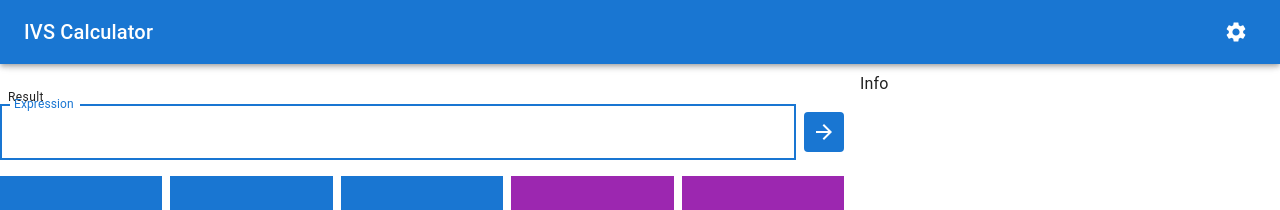
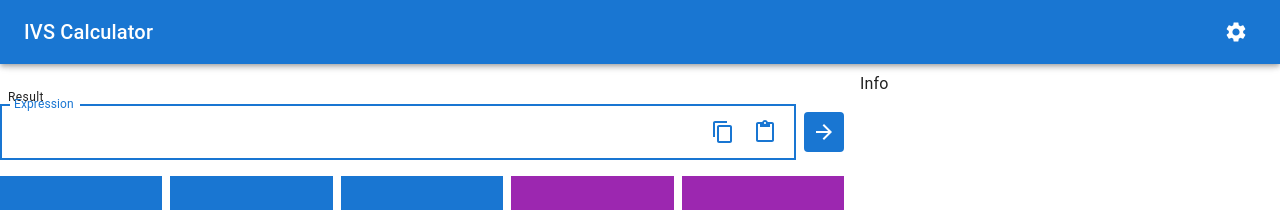
Before and after one commit to NickSettler/IVS-project-2, a React (Vite) app: page / in a window 1280 px wide. Shown: the top 210 px of the page. Built offline with nearby package versions, Linux system fonts and the light colour scheme.

Commit message:
feat(components): add copy/paste actions for calculator

```diff
--- a/src/components/calculator/Calculator.tsx
+++ b/src/components/calculator/Calculator.tsx
@@ -12,6 +12,7 @@ import {
   Box,
   Button,
   ButtonProps,
+  IconButton,
   Stack,
   styled,
   Tab,
@@ -19,7 +20,13 @@ import {
   TextField,
   Typography,
 } from '@mui/material';
-import { Executor, Lexer, Scanner, TAbstractSyntaxTree } from '../../lib/calc';
+import {
+  Executor,
+  isExpressionValid,
+  Lexer,
+  Scanner,
+  TAbstractSyntaxTree,
+} from '../../lib/calc';
 import { cloneDeep, isEmpty } from 'lodash';
 import { MathSVG } from '../math/Math.tsx';
 import { CalculatorButton } from './CalculatorButton.tsx';
@@ -34,9 +41,10 @@ import {
   E_CALCULATOR_BUTTONS,
   TCalculatorButton,
 } from './types.ts';
-import { ArrowForward } from '@mui/icons-material';
+import { ArrowForward, ContentCopy, ContentPaste } from '@mui/icons-material';
 import { useLocalStorage } from 'usehooks-ts';
 import { E_LOCAL_STORAGE_KEYS } from '../../utils/local-storage';
+import toast from 'react-hot-toast';
 
 const LatexExpressionBox = styled(Box)(({ theme }) => ({
   display: 'flex',
@@ -49,7 +57,12 @@ const ExpressionField = styled(TextField)({
   borderRadius: 0,
 
   '& .MuiInputBase-root': {
+    position: 'relative',
     borderRadius: 0,
+
+    '& input': {
+      fontFamily: 'monospace',
+    },
   },
 });
 
@@ -218,6 +231,28 @@ export const Calculator = (): JSX.Element => {
     }, 0);
   };
 
+  const handleExpressionCopy = async (e: SyntheticEvent) => {
+    e.preventDefault();
+    await navigator.clipboard.writeText(expression);
+    toast.success('Expression copied to clipboard');
+  };
+
+  const handleExpressionPaste = async (e: SyntheticEvent) => {
+    e.preventDefault();
+    const clipboardExpression = await navigator.clipboard.readText();
+
+    if (isExpressionValid(clipboardExpression)) {
+      setCaretStart((prev) => prev + clipboardExpression.length);
+      setExpression((prev) => {
+        const start = prev.slice(0, caretStart);
+        const end = prev.slice(caretStart);
+        return `${start}${clipboardExpression}${end}`;
+      });
+    } else {
+      toast.error('Cannot paste invalid expression');
+    }
+  };
+
   const handleCalcButtonClick = (
     value: E_CALCULATOR_BUTTONS,
     mode: E_CALCULATOR_BUTTON_MODE,
@@ -282,8 +317,32 @@ export const Calculator = (): JSX.Element => {
           onInput={handleExpressionChange}
           onKeyUp={handleExpressionFieldCaretChange}
           onClick={handleExpressionFieldCaretChange}
+          onSelect={handleExpressionFieldCaretChange}
+          onSelectCapture={handleExpressionFieldCaretChange}
+          onCopy={handleExpressionCopy}
+          onPaste={handleExpressionPaste}
           helperText={error}
           error={!isEmpty(error)}
+          InputProps={{
+            endAdornment: (
+              <Stack direction={'row'} spacing={1}>
+                <IconButton
+                  onClick={handleExpressionCopy}
+                  size={'small'}
+                  color={'primary'}
+                >
+                  <ContentCopy />
+                </IconButton>
+                <IconButton
+                  onClick={handleExpressionPaste}
+                  size={'small'}
+                  color={'primary'}
+                >
+                  <ContentPaste />
+                </IconButton>
+              </Stack>
+            ),
+          }}
         />
         {!isAutoComputeEnabled && (
           <RunCalcButton
@@ -291,7 +350,7 @@ export const Calculator = (): JSX.Element => {
             endIcon={<ArrowForward />}
             disableElevation
             onClick={runCalculation}
-          ></RunCalcButton>
+          />
         )}
       </Stack>
       <ButtonsContainer>
```
